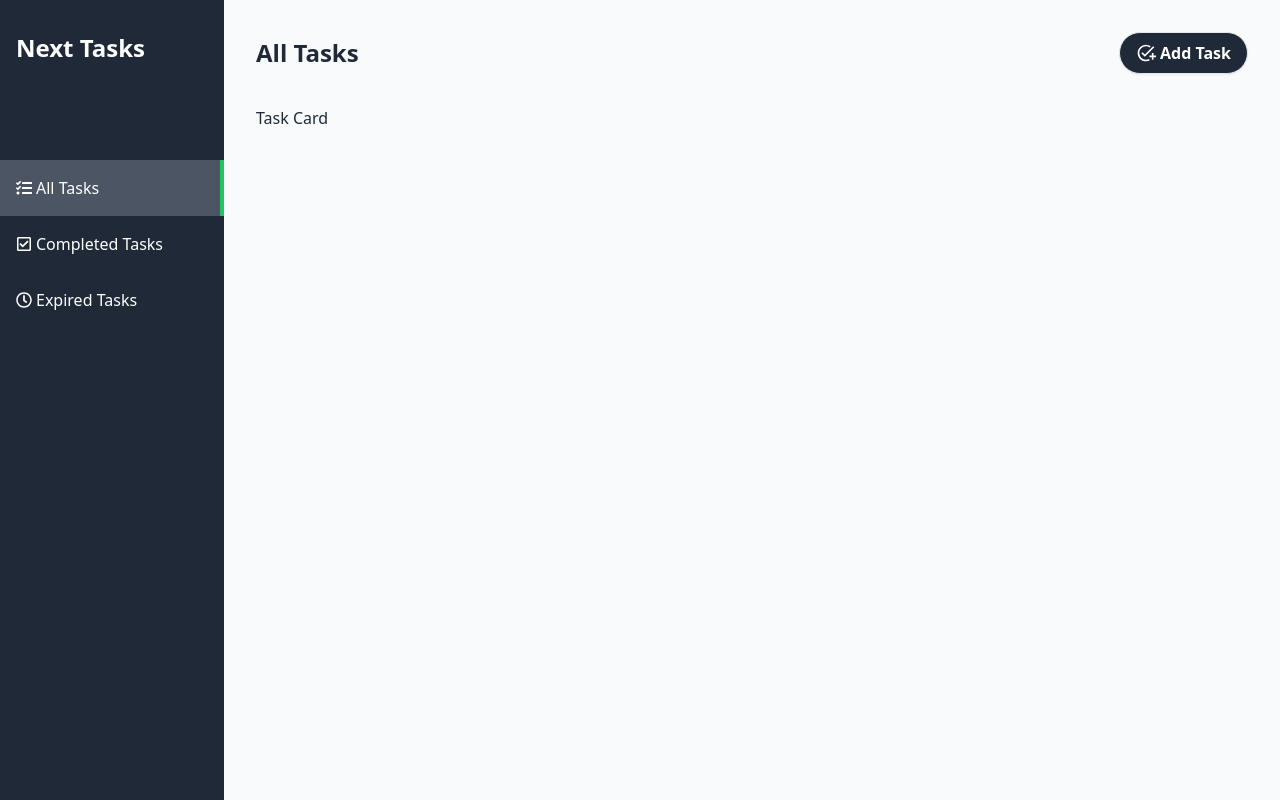
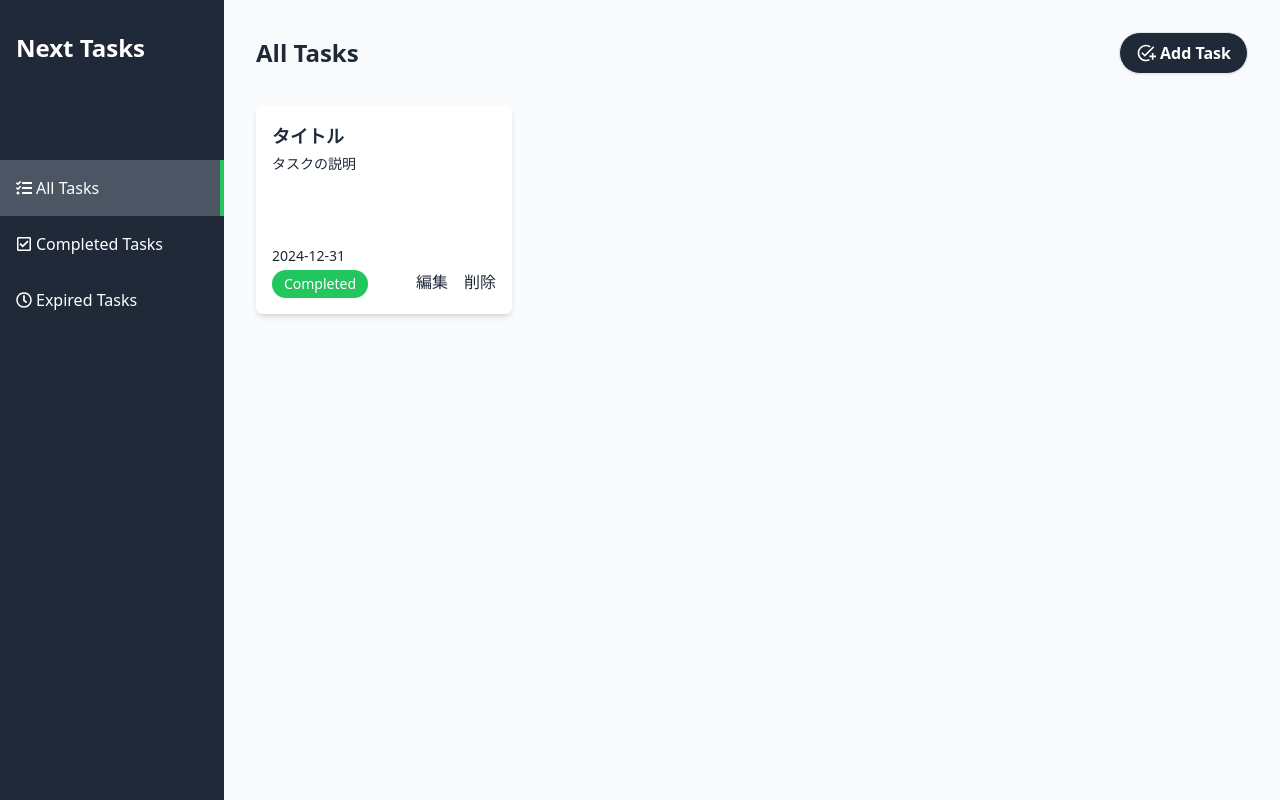
Before and after one commit to ekozmdev/next-tasks, a Next.js app: page / in a window 1280 px wide. Built offline with nearby package versions, Linux system fonts and the light colour scheme.

Commit message:
section3-26

```diff
--- a/src/app/(main)/page.tsx
+++ b/src/app/(main)/page.tsx
@@ -1,3 +1,4 @@
+import TaskCard from "@/components/TaskCard/TaskCard";
 import Link from "next/link";
 import { MdAddTask } from "react-icons/md";
 
@@ -12,7 +13,7 @@ export default function MainPage() {
         </Link>
       </header>
       <div className="mt-8 flex flex-wrap gap-4">
-        Task Card
+        <TaskCard />
       </div>
     </div>
   );
--- a/src/components/SideMenu/NavList/NavItem/NavItem.tsx
+++ b/src/components/SideMenu/NavList/NavItem/NavItem.tsx
@@ -1,4 +1,5 @@
 "use client";
+// usePathnameを使うためにクライアントコンポーネントにする
 
 import Link from "next/link";
 import { usePathname } from "next/navigation";
--- /dev/null
+++ b/src/components/TaskCard/TaskCard.tsx
@@ -0,0 +1,24 @@
+const TaskCard = () => {
+  return (
+    <div className="w-64 h-52 p-4 bg-white rounded-md shadow-md flex flex-col justify-between">
+        <header>
+            <h1 className="text-lg font-semibold">タイトル</h1>
+            <div className="mt-1 text-sm line-clamp-3">タスクの説明</div>
+        </header>
+        <div>
+            <div className="text-sm">2024-12-31</div>
+            <div className="flex justify-between items-center">
+                <div className={`mt-1 text-sm px-2 py-1 w-24 text-center text-white rounded-full shadow-sm ${ true ? "bg-green-500" : "bg-red-500" }`}>
+                    {true ? "Completed" : "InComplete"}
+                </div>
+                <div className="flex gap-4">
+                    <div>編集</div>
+                    <div>削除</div>
+                </div>
+            </div>
+        </div>
+    </div>
+  )
+}
+
+export default TaskCard
```
